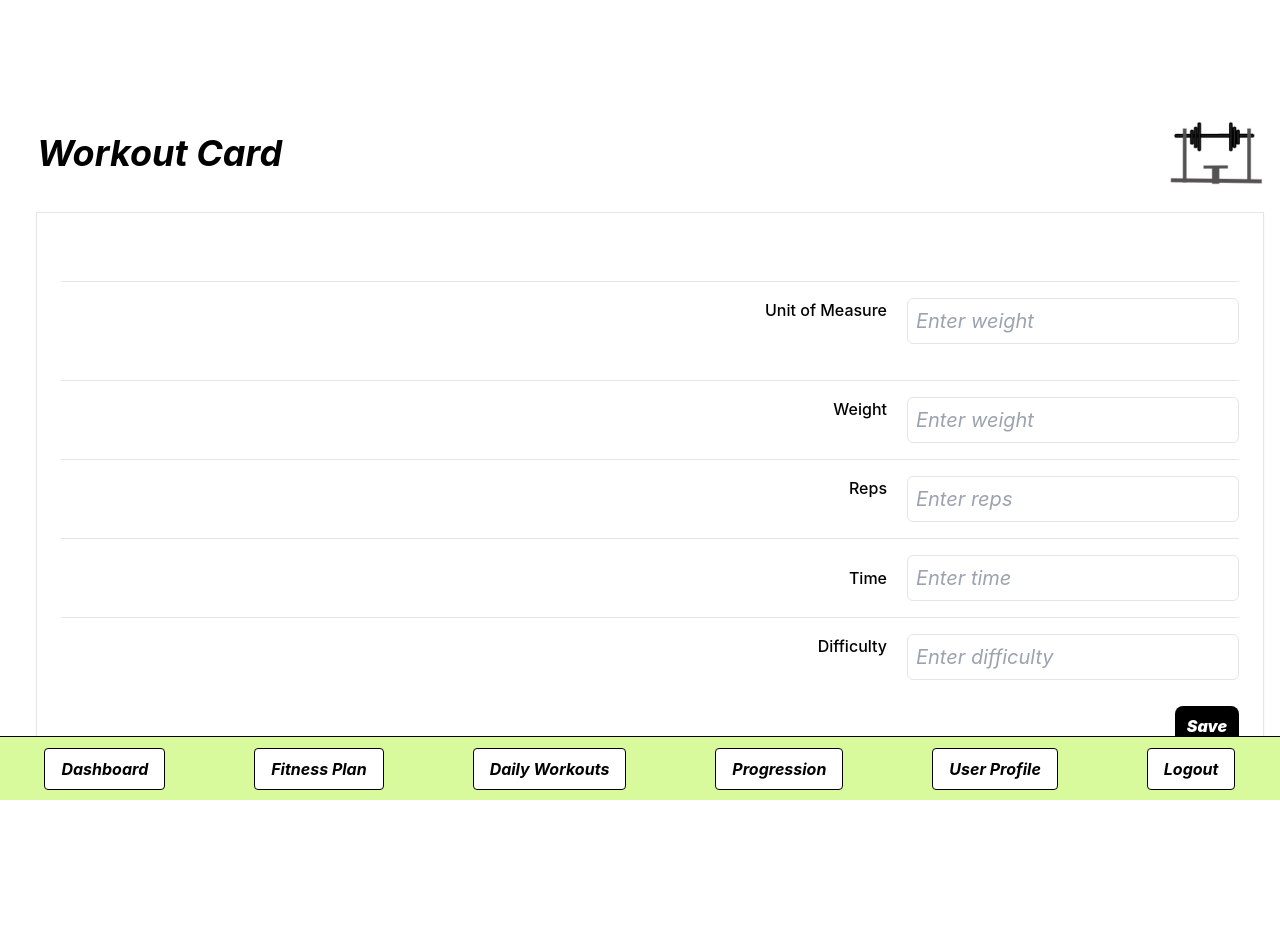
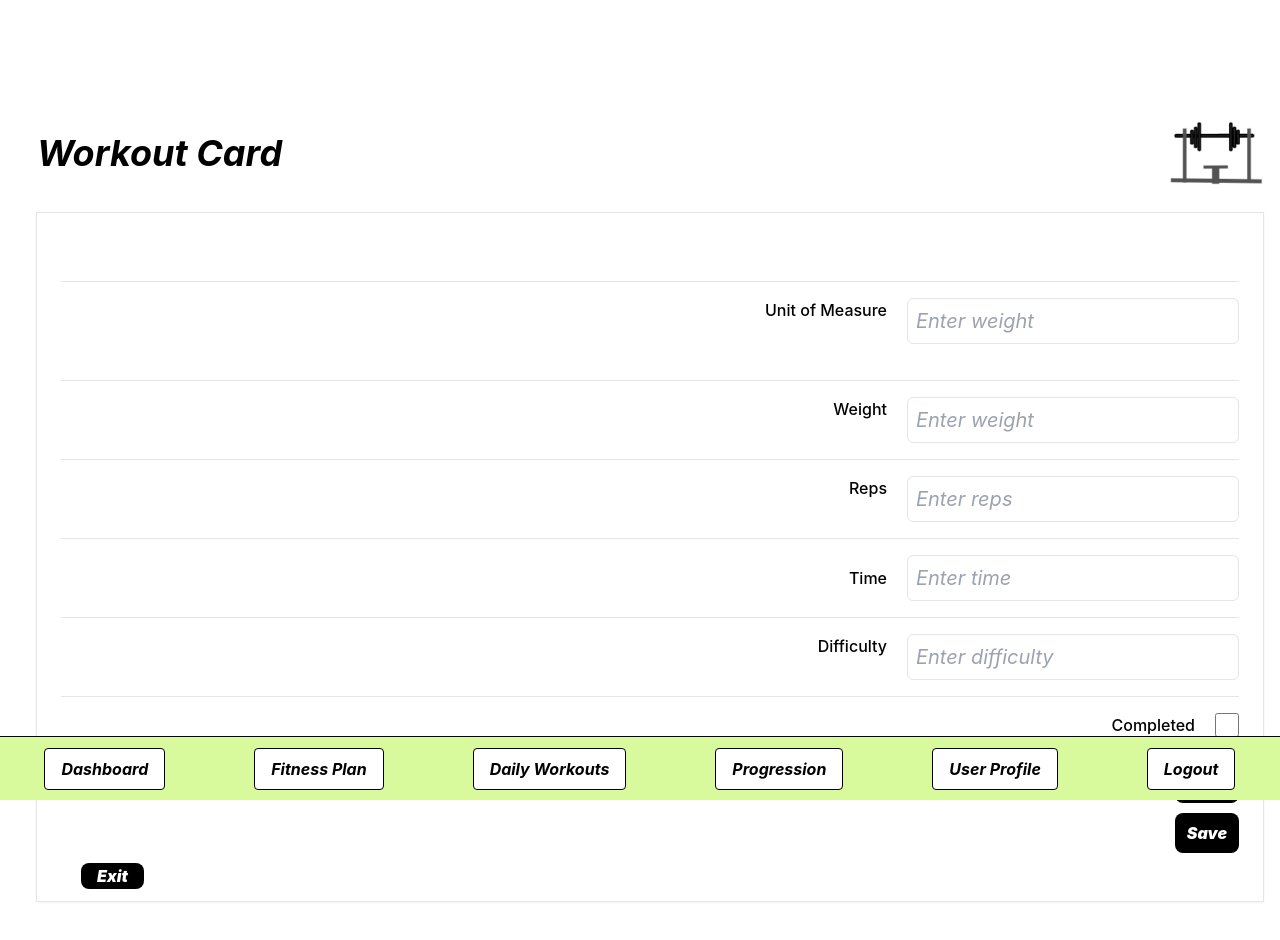
Before and after one commit to dennislam4/CrossPlatformTrainer, a React (Create React App) app in the folder frontend/: page /workoutcard/1 in a window 1280 px wide. Shown: the top 940 px of the page. Built offline with nearby package versions, Linux system fonts and the light colour scheme.

Commit message:
Implement completion checkbox

```diff
--- a/frontend/src/pages/WorkoutCard.js
+++ b/frontend/src/pages/WorkoutCard.js
@@ -19,6 +19,8 @@ function WorkoutCard({
     sets,
     time,
     intensity,
+    // Workout completion status set
+    completed: false,
   });
   useEffect(() => {
     const fetchWorkoutCardData = async () => {
@@ -152,6 +154,18 @@ function WorkoutCard({
               onChange={handleChange}
             />
           </div>
+          <div className="flex gap-5 justify-end py-4 whitespace-nowrap border-t border-neutral-200">
+            <div className="text-base font-medium leading-6 text-black">
+              Completed
+            </div>
+            <input type="checkbox" name="completed"checked={workoutCard.completed}onChange={handleChange} className="w-6 h-6" />
+          </div>
+          <button
+            className="self-end px-3 py-2 mt-2.5 text-base italic font-black leading-6 text-white whitespace-nowrap bg-black rounded-lg"
+            onClick={handleSubmit}
+          >
+            Save
+          </button>
           <button
             className="self-end px-3 py-2 mt-2.5 text-base italic font-black leading-6 text-white whitespace-nowrap bg-black rounded-lg"
             onClick={handleSubmit}
```
